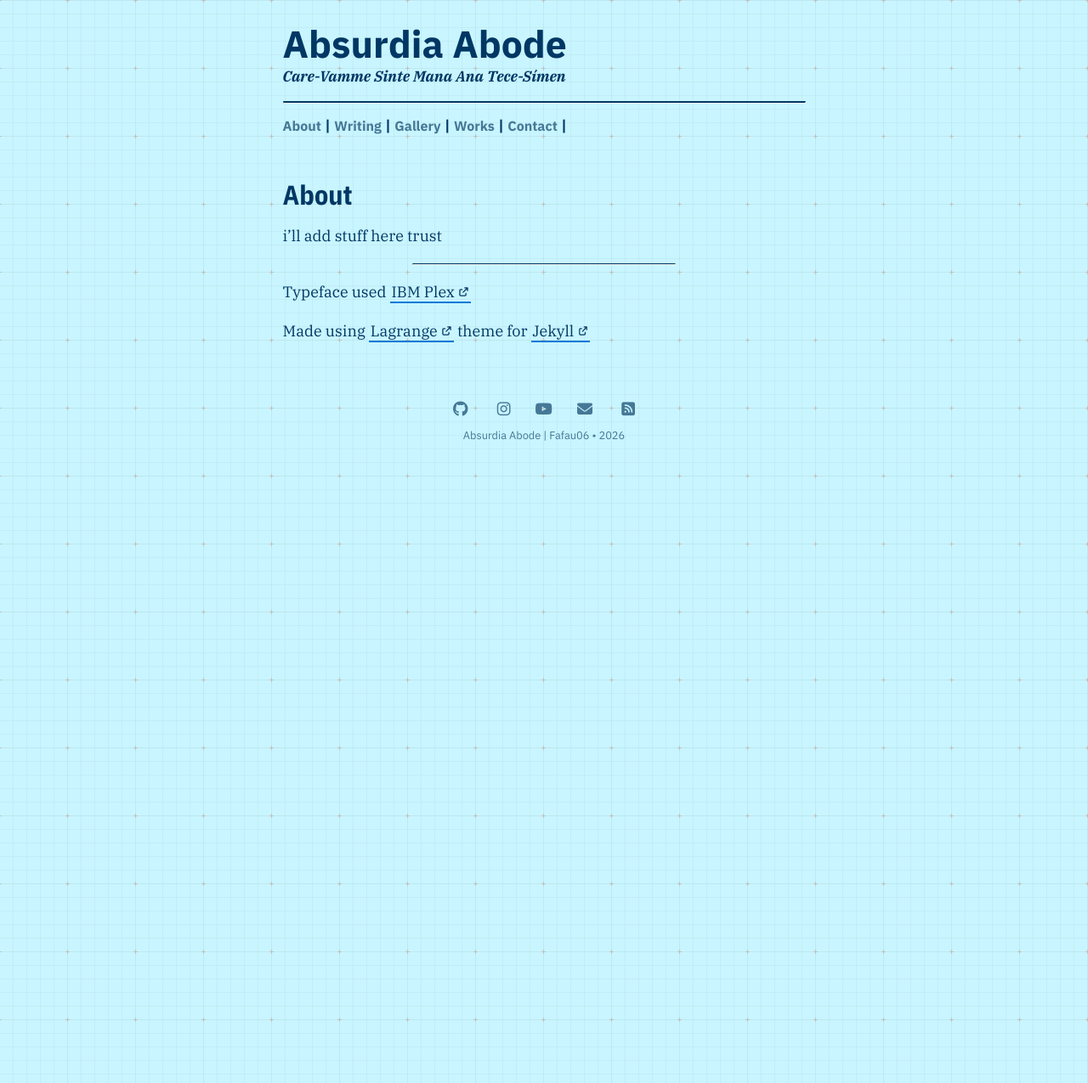
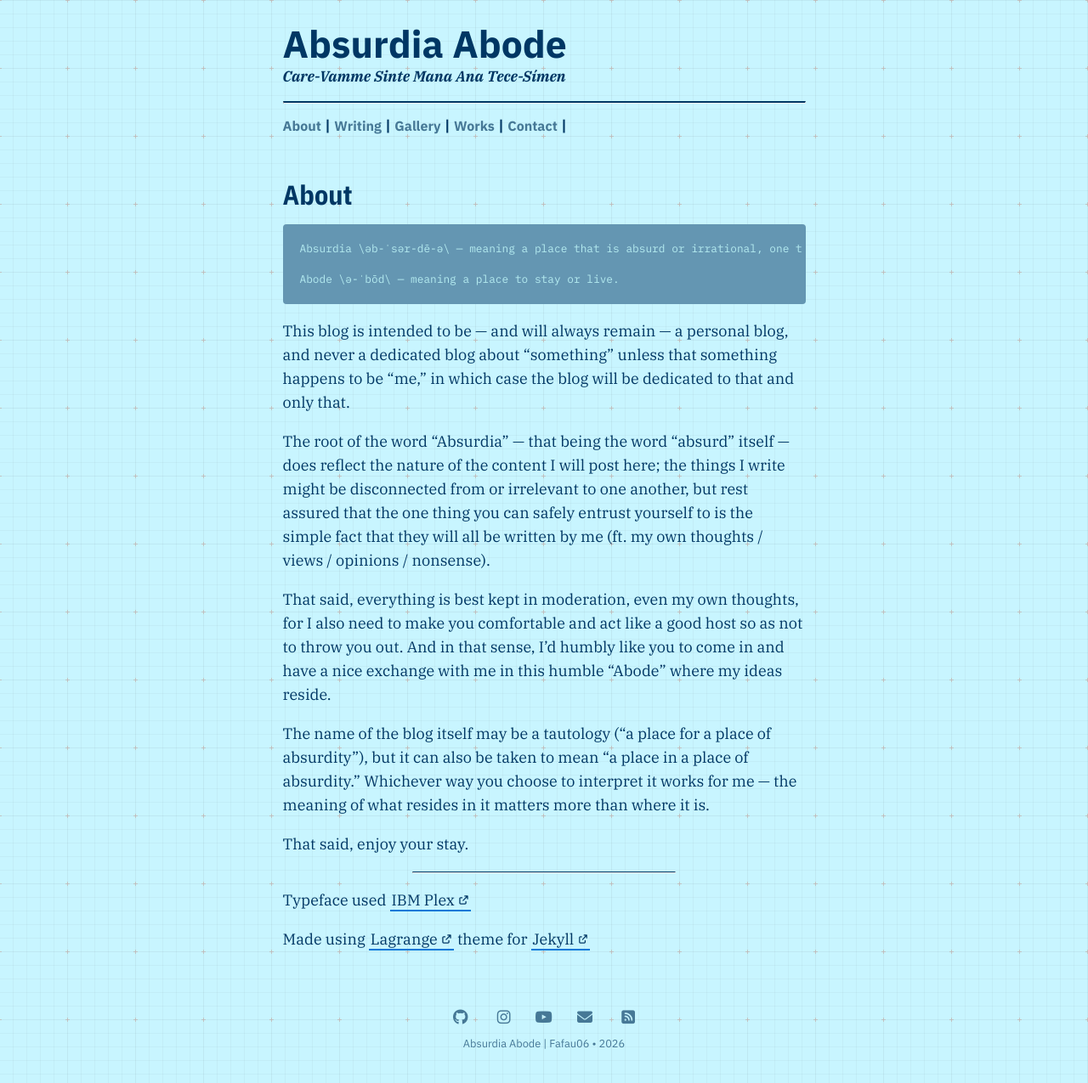
Before and after one commit to Fafau06/fafau06.github.io, a Jekyll site: the page built from menu/about.md, in a window 1280 px wide. Shown: the whole page at 85% size. Built offline with Jekyll 4.4.1, drawn with Linux system fonts in a browser that asks for light colours; nearby versions of some CDN libraries; some web fonts are replaced.

Commit message:
Update about.md

````diff
--- a/menu/about.md
+++ b/menu/about.md
@@ -4,8 +4,20 @@
 permalink: /about
 ---
 
-i'll add stuff here trust
+```
+Absurdia \əb-ˈsər-dē-ə\ — meaning a place that is absurd or irrational, one that does not follow the rules of logic or common sense.
 
+Abode \ə-ˈbōd\ — meaning a place to stay or live.
+```
+This blog is intended to be — and will always remain — a personal blog, and never a dedicated blog about “something” unless that something happens to be “me,” in which case the blog will be dedicated to that and only that.
+
+The root of the word “Absurdia” — that being the word "absurd" itself — does reflect the nature of the content I will post here; the things I write might be disconnected from or irrelevant to one another, but rest assured that the one thing you can safely entrust yourself to is the simple fact that they will all be written by me (ft. my own thoughts / views / opinions / nonsense).
+
+That said, everything is best kept in moderation, even my own thoughts, for I also need to make you comfortable and act like a good host so as not to throw you out. And in that sense, I’d humbly like you to come in and have a nice exchange with me in this humble “Abode” where my ideas reside.
+
+The name of the blog itself may be a tautology (“a place for a place of absurdity”), but it can also be taken to mean “a place in a place of absurdity.” Whichever way you choose to interpret it works for me — the meaning of what resides in it matters more than where it is.
+
+That said, enjoy your stay.
 <hr>
 Typeface used [IBM Plex](https://www.ibm.com/plex/)
 
````
